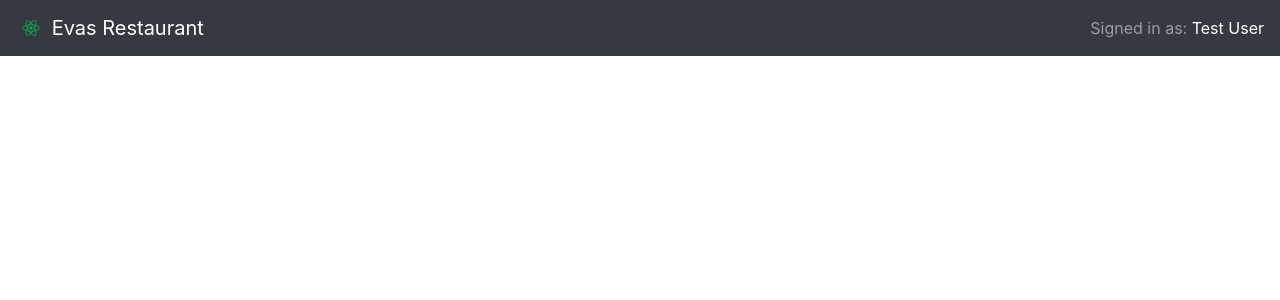
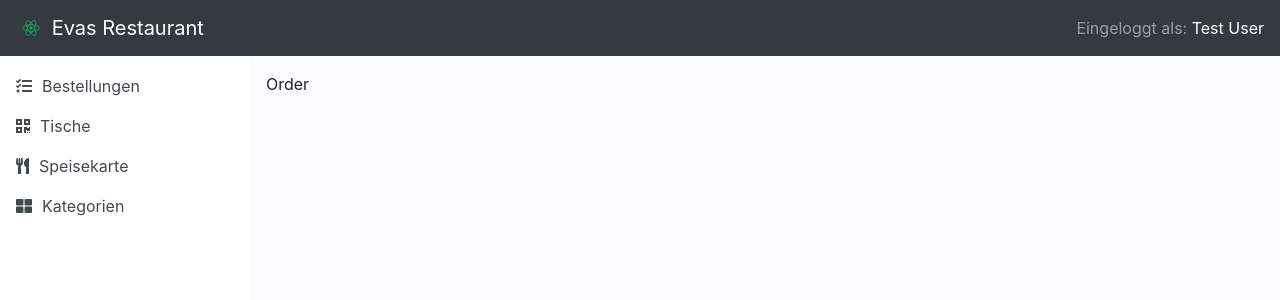
Before and after one commit to FabyP/eva-kitchen, a React (Create React App) app: page /order in a window 1280 px wide. Shown: the top 300 px of the page. Built offline with nearby package versions, Linux system fonts and the light colour scheme; no server answers.

Commit message:
added sidebar

```diff
--- a/package.json
+++ b/package.json
@@ -3,6 +3,11 @@
   "version": "0.1.0",
   "private": true,
   "dependencies": {
+    "@fortawesome/fontawesome-svg-core": "^1.2.30",
+    "@fortawesome/free-brands-svg-icons": "^5.14.0",
+    "@fortawesome/free-regular-svg-icons": "^5.14.0",
+    "@fortawesome/free-solid-svg-icons": "^5.14.0",
+    "@fortawesome/react-fontawesome": "^0.1.11",
     "@testing-library/jest-dom": "^4.2.4",
     "@testing-library/react": "^9.5.0",
     "@testing-library/user-event": "^7.2.1",
--- a/src/App.css
+++ b/src/App.css
@@ -1,3 +1,11 @@
 .App {
   text-align: center;
 }
+body {
+  background-color: #FAFBFC !important;
+}
+
+.content {
+  margin-left: 250px;
+  padding: 16px;
+}
--- a/src/App.js
+++ b/src/App.js
@@ -1,29 +1,31 @@
-import React, { useEffect, useState } from "react";
+import React from "react";
 import "./App.css";
 import "bootstrap/dist/css/bootstrap.min.css";
+import {
+  BrowserRouter as Router,
+  Switch,
+  Route,
+  Redirect,
+} from "react-router-dom";
 
-
-import { Header } from './components';
+import { Header, Sidebar } from "./components";
+import { Order, Menu, Table, Categories } from "./screens";
 
 function App() {
-  const [welcomeMessage, setWelcomeMessage] = useState("");
-
-  const fetchMessage = async () => {
-    fetch("http://localhost:9000/users")
-      .then((res) => res.text())
-      .then(response => setWelcomeMessage(response))
-      .catch(error => console.log(error));
-  };
-
-  useEffect(() => {
-    fetchMessage();
-  }, []);
-
   return (
-    <div className="app">
+    <Router>
       <Header />
-      <p>{welcomeMessage}</p>
-    </div>
+      <Sidebar />
+      <div className="content">
+        <Switch>
+          <Route path="/order" component={Order} />
+          <Route path="/table" component={Table} />
+          <Route path="/menu" component={Menu} />
+          <Route path="/categories" component={Categories} />
+          <Redirect from="/" to="/order" />
+        </Switch>
+      </div>
+    </Router>
   );
 }
 
--- a/src/components/header/Header.js
+++ b/src/components/header/Header.js
@@ -19,7 +19,7 @@ const Header = () => {
       <Navbar.Toggle />
       <Navbar.Collapse className="justify-content-end">
         <Navbar.Text>
-          Signed in as: <a href="#login">Test User</a>
+          Eingeloggt als: <a href="#login">Test User</a>
         </Navbar.Text>
       </Navbar.Collapse>
     </Navbar>
--- a/src/components/index.js
+++ b/src/components/index.js
@@ -1,2 +1,3 @@
 // export all Components at once
 export { default as Header } from './header/Header';
+export { default as Sidebar } from './sidebar/Sidebar';
--- a/src/components/sidebar/Sidebar.js
+++ b/src/components/sidebar/Sidebar.js
@@ -1,9 +1,36 @@
 import React from "react";
 import "./sidebar.css";
+import { FontAwesomeIcon } from "@fortawesome/react-fontawesome";
+import {
+  faTasks,
+  faUtensils,
+  faQrcode,
+  faThLarge,
+} from "@fortawesome/free-solid-svg-icons";
+import Nav from "react-bootstrap/Nav";
 
 const Sidebar = () => {
   return (
-   <p>Sidebar</p>
+    <div className="sidebar" id="sidebar">
+      <Nav className="flex-column">
+        <Nav.Link href="/order">
+          <FontAwesomeIcon icon={faTasks} />
+          Bestellungen
+        </Nav.Link>
+        <Nav.Link href="/table">
+          <FontAwesomeIcon icon={faQrcode} />
+          Tische
+        </Nav.Link>
+        <Nav.Link href="/menu">
+          <FontAwesomeIcon icon={faUtensils} />
+          Speisekarte
+        </Nav.Link>
+        <Nav.Link href="/categories">
+          <FontAwesomeIcon icon={faThLarge} />
+          Kategorien
+        </Nav.Link>
+      </Nav>
+    </div>
   );
 };
 
--- a/src/components/sidebar/sidebar.css
+++ b/src/components/sidebar/sidebar.css
@@ -0,0 +1,28 @@
+#sidebar {
+  height: 100%;
+  width: 250px;
+  background-color: white;
+  position: fixed;
+  padding-top: 10px;
+  z-index: 1;
+  top: 56;
+  left: 0;
+  overflow-x: hidden;
+}
+
+#sidebar.active {
+  margin-left: -250px;
+}
+
+.sidebar a {
+  color: #42494f;
+  display: block;
+}
+
+.sidebar a:hover, .sidebar a:active{
+  color: #13aa52;
+}
+
+svg {
+  margin-right: 10px;
+}
--- a/src/screens/index.js
+++ b/src/screens/index.js
@@ -0,0 +1,4 @@
+export { default as Order} from './order/Order';
+export { default as Menu} from './menu/Menu';
+export { default as Table} from './table/Table';
+export { default as Categories} from './categories/Categories';
```
Also changed, not shown: 1 other file (tests, documents, lock files or other folders).
